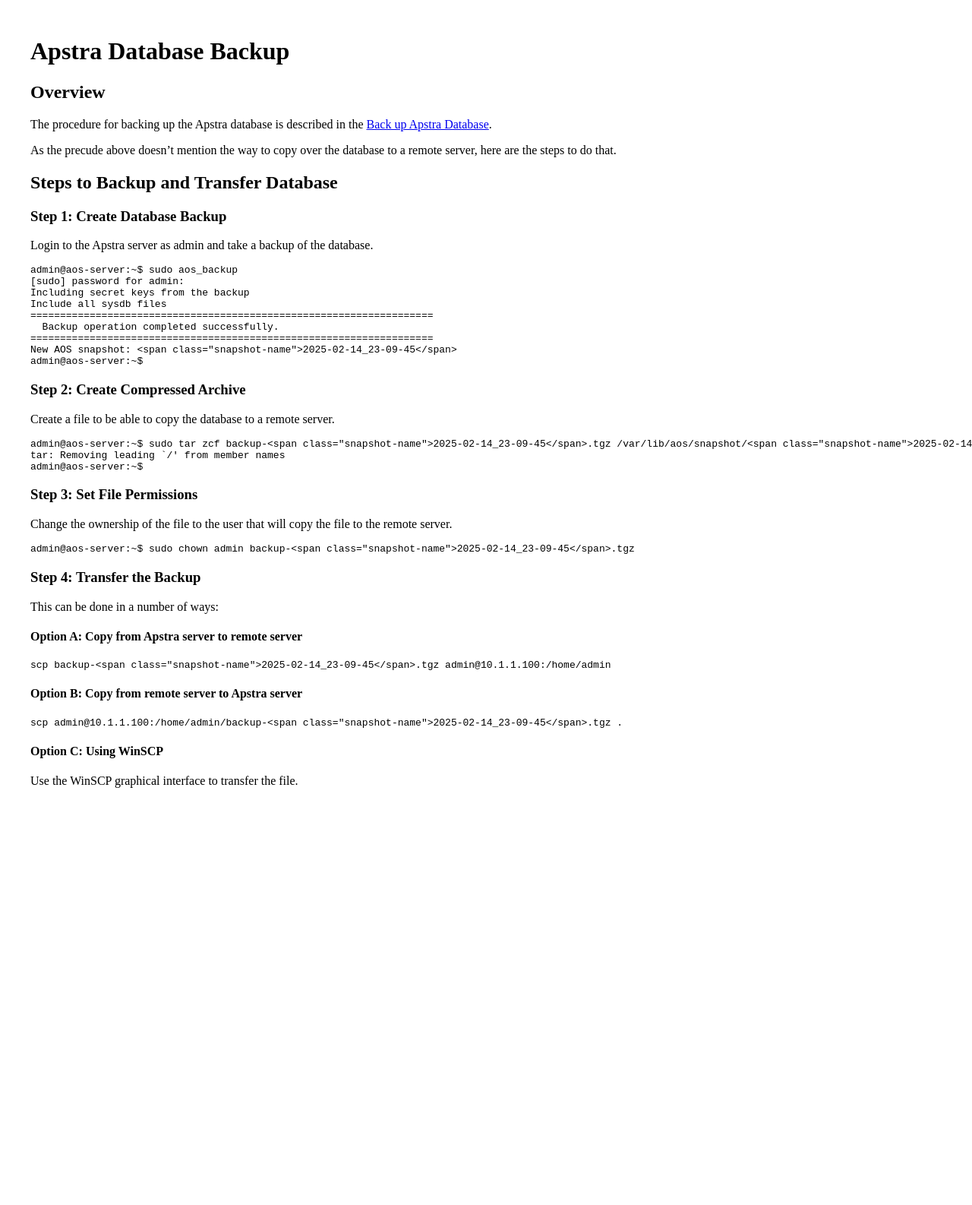
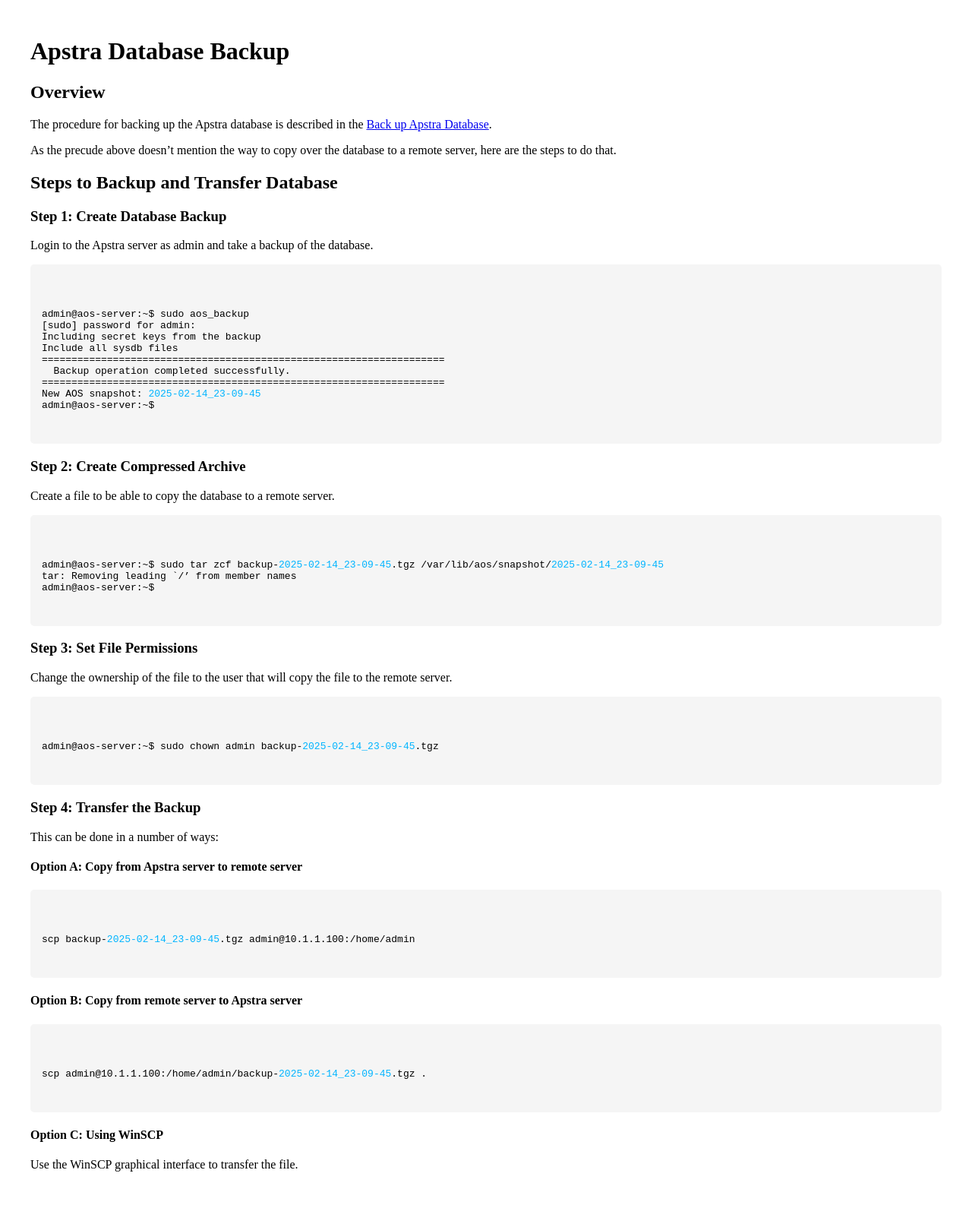
Before and after one commit to kimcharli/ck-apstra-api, a Jekyll site: the page built from docs/notes/database-backup.md, in a window 1280 px wide. Shown: the whole page at 76% size. Built offline with Jekyll 4.4.1, drawn with Linux system fonts in a browser that asks for light colours; our own code applies the rules of GitHub Pages for plain Markdown files; before the commit the page ends 1081 px from its top, so only the background shows below that.

Commit message:
use div instead of pre tag

````diff
--- a/docs/assets/css/style.css
+++ b/docs/assets/css/style.css
@@ -7,3 +7,11 @@
     margin: 0 auto;
     padding: 20px;
 }
+
+.command-block {
+    background-color: #f5f5f5;
+    padding: 15px;
+    border-radius: 5px;
+    font-family: monospace;
+    white-space: pre-wrap;
+}
--- a/docs/notes/database-backup.md
+++ b/docs/notes/database-backup.md
@@ -20,7 +20,7 @@
 ### Step 1: Create Database Backup
 Login to the Apstra server as admin and take a backup of the database.
 
-```shell
+<div class="command-block">
 admin@aos-server:~$ sudo aos_backup
 [sudo] password for admin:
 Including secret keys from the backup
@@ -30,34 +30,34 @@
 ====================================================================
 New AOS snapshot: <span class="snapshot-name">2025-02-14_23-09-45</span>
 admin@aos-server:~$
-```
+</div>
 
 ### Step 2: Create Compressed Archive
 Create a file to be able to copy the database to a remote server.
-```
+<div class="command-block">
 admin@aos-server:~$ sudo tar zcf backup-<span class="snapshot-name">2025-02-14_23-09-45</span>.tgz /var/lib/aos/snapshot/<span class="snapshot-name">2025-02-14_23-09-45</span>
 tar: Removing leading `/' from member names
 admin@aos-server:~$
-```
+</div>
 
 ### Step 3: Set File Permissions
 Change the ownership of the file to the user that will copy the file to the remote server.
-```
+<div class="command-block">
 admin@aos-server:~$ sudo chown admin backup-<span class="snapshot-name">2025-02-14_23-09-45</span>.tgz
-```
+</div>
 
 ### Step 4: Transfer the Backup
 This can be done in a number of ways:
 
 #### Option A: Copy from Apstra server to remote server
-```
+<div class="command-block">
 scp backup-<span class="snapshot-name">2025-02-14_23-09-45</span>.tgz admin@10.1.1.100:/home/admin
-```
+</div>
 
 #### Option B: Copy from remote server to Apstra server
-```
+<div class="command-block">
 scp admin@10.1.1.100:/home/admin/backup-<span class="snapshot-name">2025-02-14_23-09-45</span>.tgz .
-```
+</div>
 
 #### Option C: Using WinSCP
 Use the WinSCP graphical interface to transfer the file.
````
